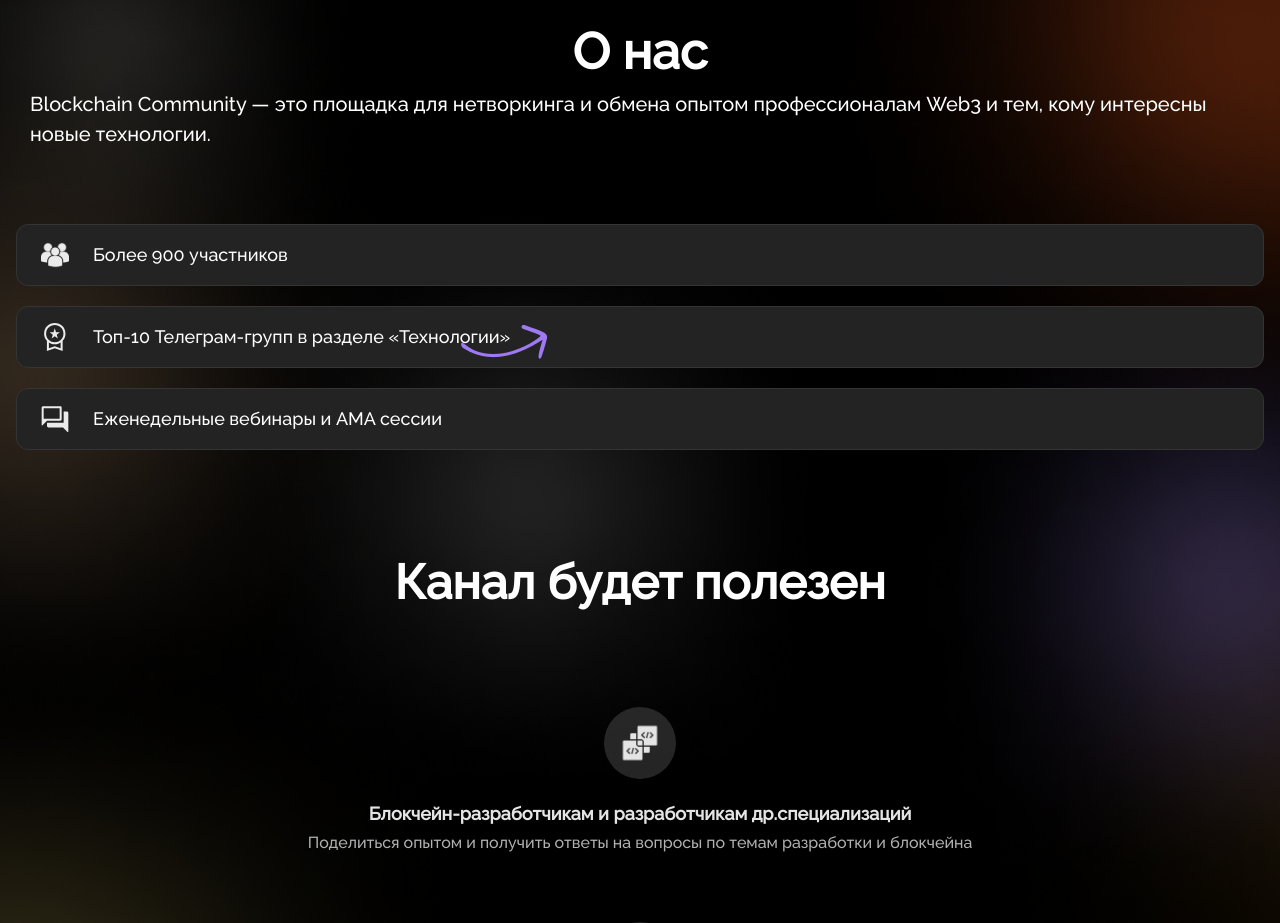
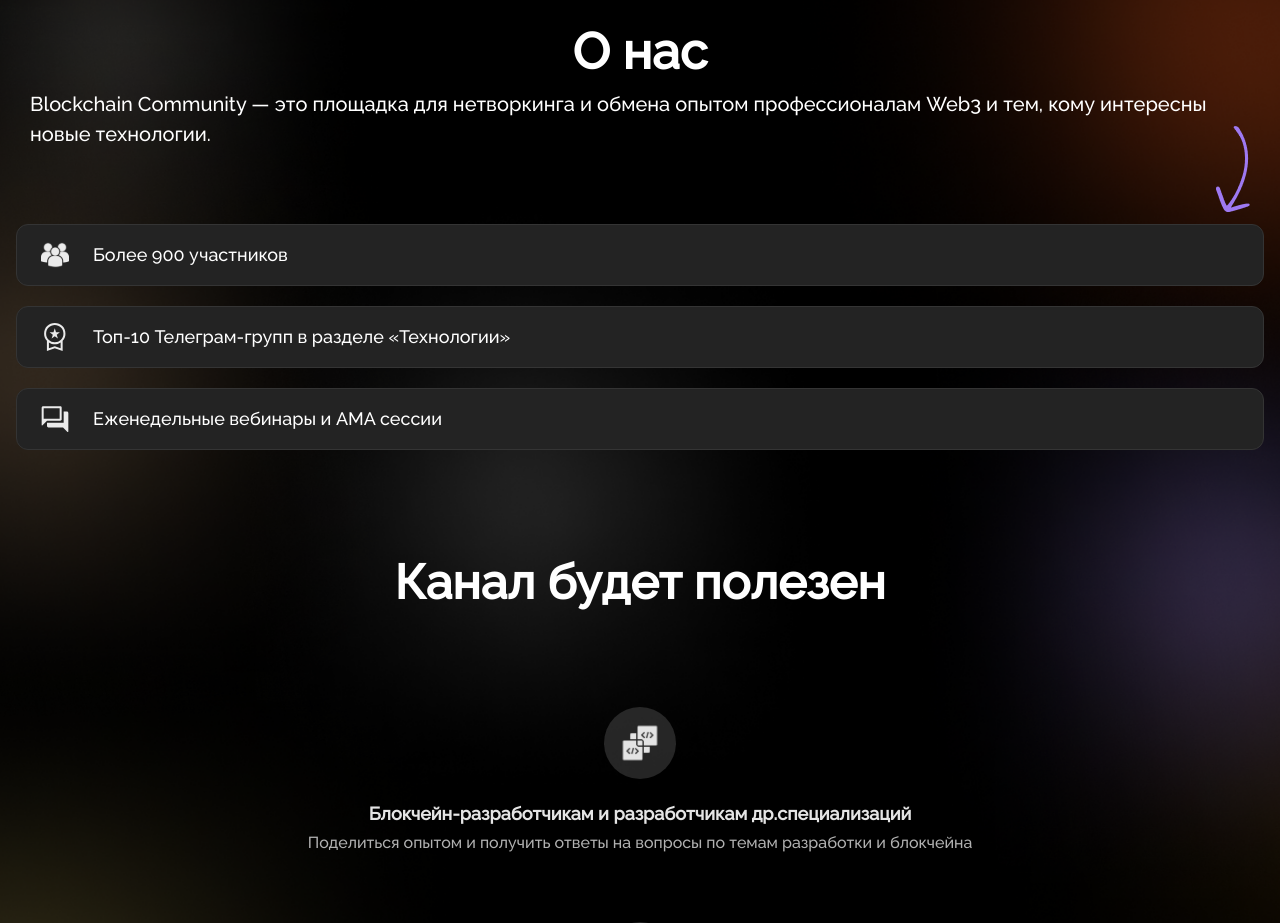
Before and after one commit to justlxurx/gexabyte, a Next.js app: page /target in a window 1280 px wide. Shown: the part 780-1703 px from the top of the page. Built offline with nearby package versions, Linux system fonts and the light colour scheme.

Commit message:
fix: arrow & href on title

```diff
--- a/components/UI/molecules/News/News.tsx
+++ b/components/UI/molecules/News/News.tsx
@@ -119,7 +119,11 @@ export const News = () => {
                 <img src={`https://techculture.tech${item.image}`} width={'100%'} height={320} alt={item.title}/>
               </div>
               <p className={'theme'}>{item.category}</p>
-              <StyledCardTitle className={classNames(`${item.link && 'link'}`)}>{item.title}</StyledCardTitle>
+              <StyledActionButton>
+                <a href={item.link}>
+                  <StyledCardTitle className={classNames(`${item.link && 'link'}`)}>{item.title}</StyledCardTitle>
+                </a>
+              </StyledActionButton>
               <p className={'text'}>{item.content}</p>
               {item.link && <StyledActionButton><a href={item.link}>learn more</a></StyledActionButton>}
             </StyledNewCard>
--- a/components/UI/molecules/Target/AboutUs.tsx
+++ b/components/UI/molecules/Target/AboutUs.tsx
@@ -90,8 +90,24 @@ export const AboutUs = () => {
             </Typography>
             <Box
                 position={'absolute'}
-                left={"36%"}
-                top={'70%'}
+                sx={{
+                    left: {
+                        lg: '36%',
+                        xs: 'unset'
+                    },
+                    top: {
+                        lg: '70%',
+                        xs: 'unset'
+                    },
+                    right: {
+                        lg: 'unset',
+                        xs: 0
+                    },
+                    transform: {
+                        lg: 'scaleY(1)',
+                        xs: 'scaleY(-1) rotate(270deg)'
+                    }
+                }}
             >
                 <img
                     src={arrow.src}
```
